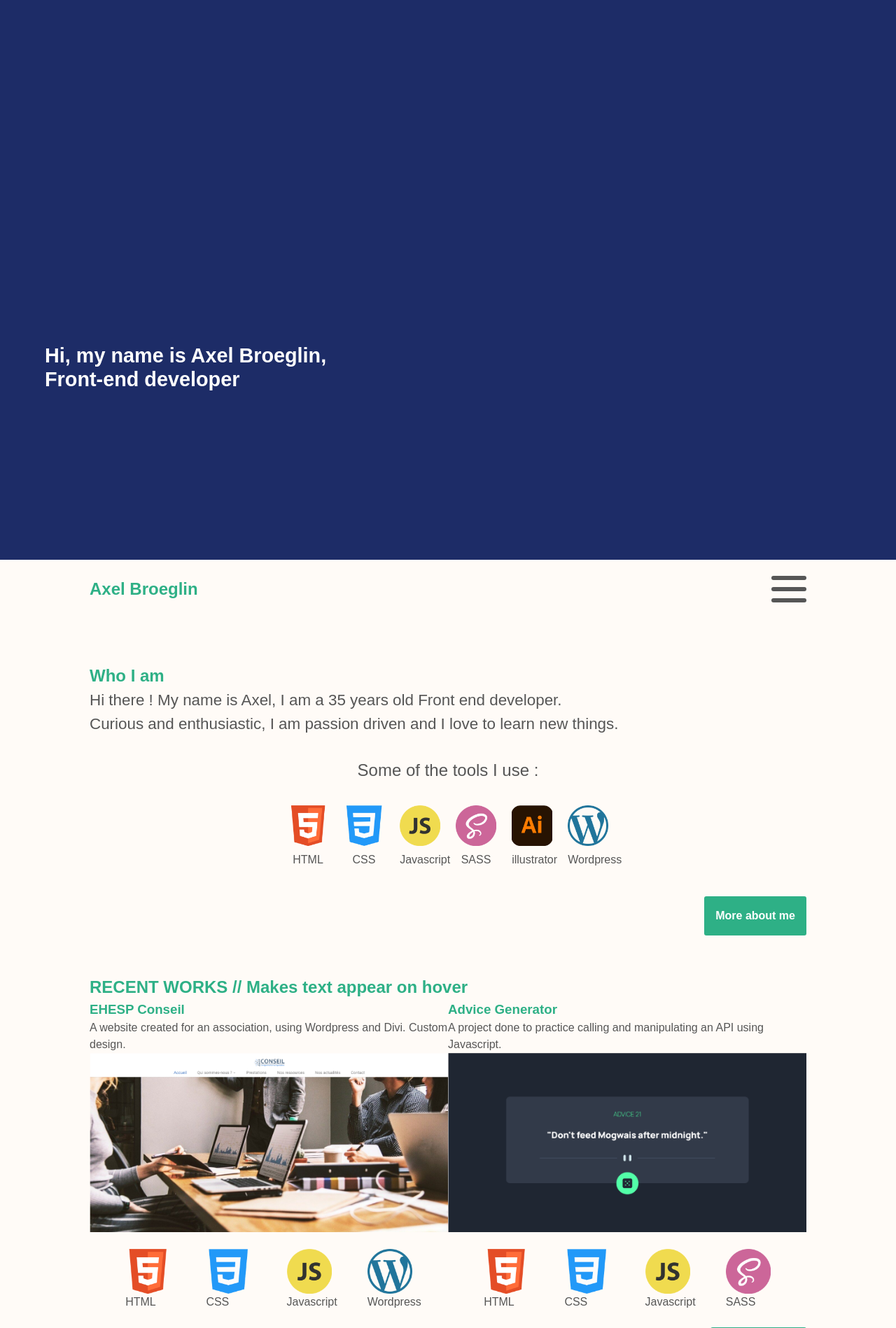
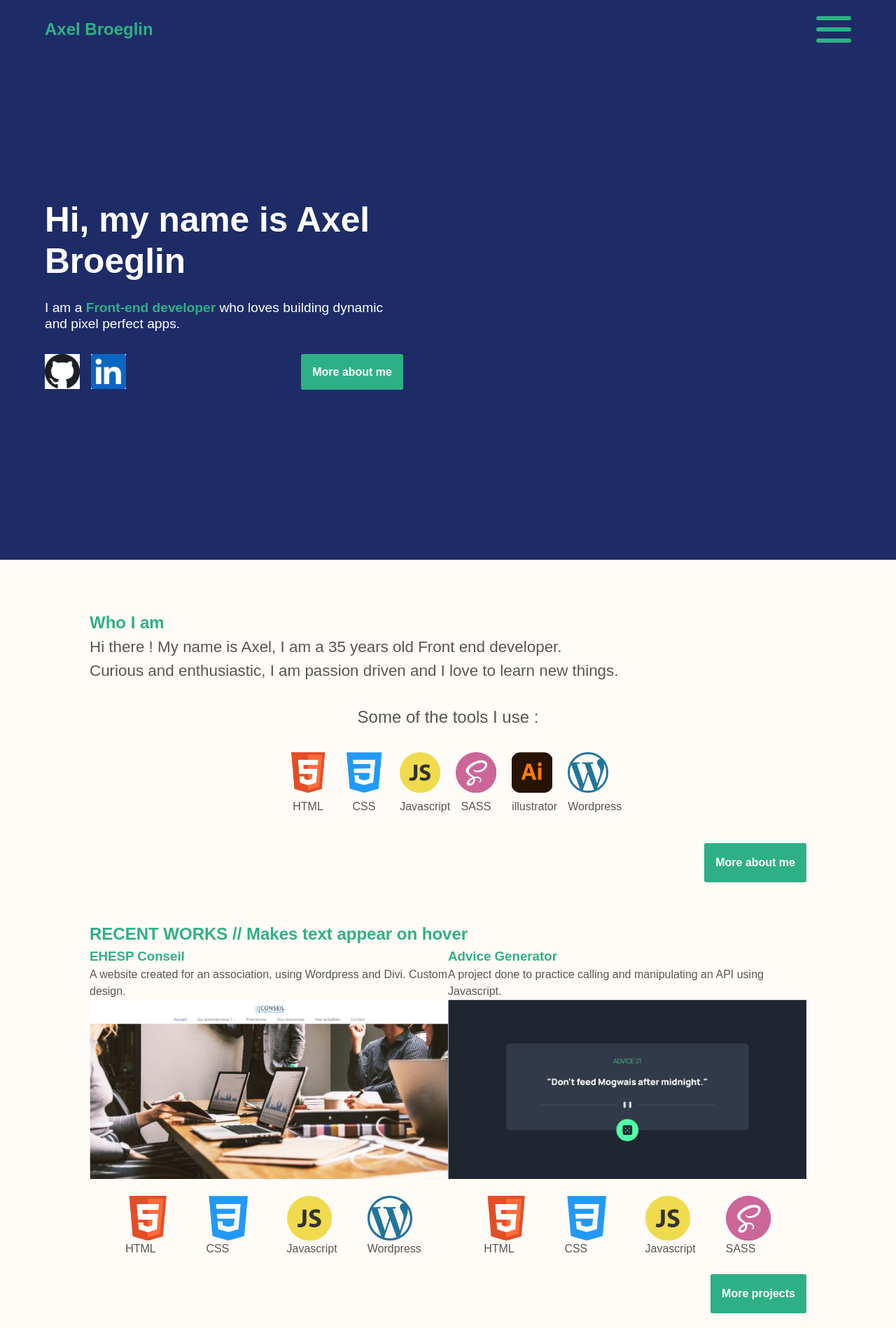
Before and after one commit to AxelBroeglin/portfolio, a PHP site: page /index.html in a window 1280 px wide. Shown: the top 1898 px of the page at 70% size. Run offline with PHP 8.4, Linux system fonts and the light colour scheme.

Commit message:
Intro section is done

```diff
--- a/index.html
+++ b/index.html
@@ -21,14 +21,6 @@
 
             <!-- INTRODUCTION -->
             <section class="section-intro">
-                <div class="section-intro__container">
-                <h1 id="h1">Hi, my name is Axel Broeglin, <br>
-                   Front-end developer</h1>
-
-                </div>
-            </section>
-
-
                 <!-- <?php include('header.php'); ?> -->
                 <header id="navbar">
                     <nav class="nav-mobile">
@@ -51,9 +43,20 @@
                         </div>
                     </nav>
                 </header>
+                <div class="section-intro__container">
+                    <h1 id="h1">Hi, my name is Axel Broeglin</h1>
+                    <p class="section-intro__container__p">I am a <span>Front-end developer</span> who loves building dynamic and pixel perfect apps.</p>
+                    <div class="section-intro__links-container">
+                        <a href="https://github.com/AxelBroeglin"><img class="section-intro__img" src="./images/git.png" alt=""></a>
+                        <a href="https://pt.linkedin.com/in/axel-broeglin-b38810b2"><img class="section-intro__img" src="./images/link.png" alt=""></a>
+                        <div class="section-intro__links-container__button-container">
+                            <a href="#about"><button class="section-intro__links-container__button-container__button">More about me</button></a>
+                        </div>
+                    </div>
+                </div>
+            </section>
 
-        <main id="main-homepage">
-
+        <main  id="about" class="main-homepage">
 
             <!-- FIRST PART -->
             <section class="first-section">
--- a/styles/base/_base.scss
+++ b/styles/base/_base.scss
@@ -7,6 +7,12 @@
 *::after {
   -webkit-box-sizing: border-box;
           box-sizing: border-box;
+}
+
+/* Smooth scrolling*/
+
+html{
+  scroll-behavior: smooth;
 }
 
 /* Remove default margin */
--- a/styles/main.css
+++ b/styles/main.css
@@ -7,6 +7,11 @@
 *::after {
   -webkit-box-sizing: border-box;
   box-sizing: border-box;
+}
+
+/* Smooth scrolling*/
+html {
+  scroll-behavior: smooth;
 }
 
 /* Remove default margin */
@@ -128,12 +133,12 @@ h1 {
 }
 
 header {
-  padding: 3vh 10vw 2vh 10vw;
+  padding-top: 2vh;
 }
 
 #navbar {
-  padding: 3vh 10vw 2vh 10vw;
-  background-color: #fffbf7;
+  padding: 3vh 5vw 2vh 5vw;
+  background-color: #1d2c67;
   z-index: 999;
 }
 
@@ -220,7 +225,7 @@ header {
 .menu-btn__burger {
   width: 50px;
   height: 6px;
-  background-color: #565656;
+  background-color: #2eb086;
   border-radius: 5px;
   -webkit-transition: all .3s ease-in-out;
   transition: all .3s ease-in-out;
@@ -232,7 +237,7 @@ header {
   position: absolute;
   width: 50px;
   height: 6px;
-  background-color: #565656;
+  background-color: #2eb086;
   border-radius: 5px;
   -webkit-transition: all .3s ease-in-out;
   transition: all .3s ease-in-out;
@@ -263,21 +268,6 @@ header {
 .menu-btn.open .menu-btn__burger::after {
   -webkit-transform: rotate(-45deg) translate(35px, 35px);
           transform: rotate(-45deg) translate(35px, 35px);
-}
-
-/*******************/
-/**Sticky menu**/
-/*******************/
-/* The sticky class is added to the navbar with JS when it reaches its scroll position */
-.sticky {
-  position: fixed;
-  top: 0;
-  width: 100vw;
-  padding-top: 2vh;
-}
-
-.stick-main {
-  padding-top: 7vh;
 }
 
 footer {
@@ -315,7 +305,7 @@ button {
   padding: 0;
 }
 
-#main-homepage {
+.main-homepage {
   padding: 4vh 10vw 0 10vw;
 }
 
@@ -329,25 +319,72 @@ button {
 
 .section-intro__container {
   position: absolute;
-  font-size: 1.2em;
   line-height: 1.2;
   bottom: 30vh;
   left: 5vw;
+  max-width: 80vw;
+}
+
+@media only screen and (min-width: 900px) {
+  .section-intro__container {
+    max-width: 40vw;
+  }
+}
+
+.section-intro__container__p {
+  color: #fff;
+  font-size: 1.2em;
+  padding-top: 3vh;
+  padding-bottom: 2vh;
+}
+
+.section-intro__container__p > span {
+  color: #2eb086;
+  font-weight: bold;
+}
+
+.section-intro__links-container {
+  width: 100%;
+  padding-top: 2vh;
+  display: -webkit-box;
+  display: -ms-flexbox;
+  display: flex;
+}
+
+.section-intro__links-container__button-container {
+  margin-left: auto;
+}
+
+.section-intro__links-container__button-container__button:hover {
+  cursor: pointer;
+}
+
+.section-intro__img {
+  padding-right: 1rem;
+  width: 4.125rem;
+  display: inline;
 }
 
 #h1 {
   text-align: left;
   color: #fff;
+  font-size: 2.5em;
+}
+
+@media only screen and (min-width: 900px) {
+  #h1 {
+    font-size: 3.1em;
+  }
 }
 
 /************ END OF INTRO SECTION *************/
 /************ FIRST SECTION *************/
-.first-section {
-  margin-top: 5vh;
+.first-section__txt {
+  font-size: 1.4em;
 }
 
-.first-section__txt {
-  font-size: 1.4em;
+.first-section > h2 {
+  margin-top: 5vh;
 }
 
 .my-picture {
--- a/styles/pages/_home.scss
+++ b/styles/pages/_home.scss
@@ -1,7 +1,7 @@
 #body-homepage{
     padding: 0;
 }
-#main-homepage{
+.main-homepage{
     padding: 4vh 10vw 0 10vw;
 }
 
@@ -13,15 +13,49 @@
   width:100%;
   &__container{
     position: absolute;
-    font-size: 1.2em;
     line-height: 1.2;
     bottom: 30vh;
     left: 5vw;
+    max-width: 80vw;
+    @media only screen and (min-width: 900px) {
+      max-width: 40vw;
+    }
+    &__p{
+      color: $white;
+      font-size: 1.2em;
+      @include p-top3;
+      @include p-bottom2;
+      >span{
+        color: $main-green;
+        font-weight: bold;
+      }
+    }
+  }
+  &__links-container{
+    width: 100%;
+    @include p-top2;
+    display: flex;
+    &__button-container{
+      margin-left: auto;
+      &__button:hover{
+          cursor: pointer;
+      }
+    }
+  }
+  &__img{
+    padding-right: 1rem;
+    width: 4.125rem;
+    display: inline;
+
   }
 }
 #h1{
   text-align: left;
   color: $white;
+  font-size: 2.5em;
+  @media only screen and (min-width: 900px) {
+    font-size: 3.1em;
+  }
 }
 
 /************ END OF INTRO SECTION *************/
@@ -31,9 +65,11 @@
 /************ FIRST SECTION *************/
 
 .first-section{
-    margin-top: 5vh;
       &__txt{
           font-size: 1.4em;
+      }
+      >h2{
+        margin-top: 5vh;
       }
   }
   .my-picture{
```
Also changed, not shown: 1 other file. Lines whose indentation alone changed are shown as unchanged.
